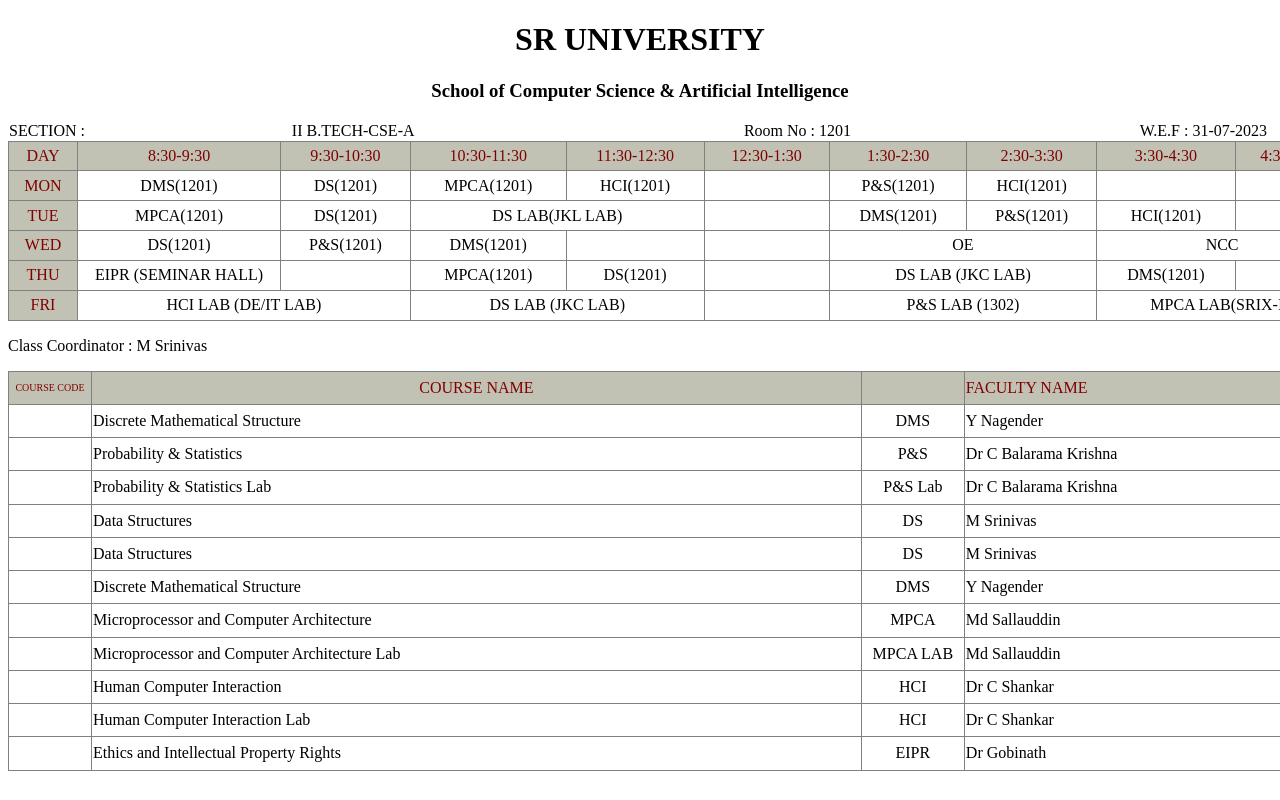
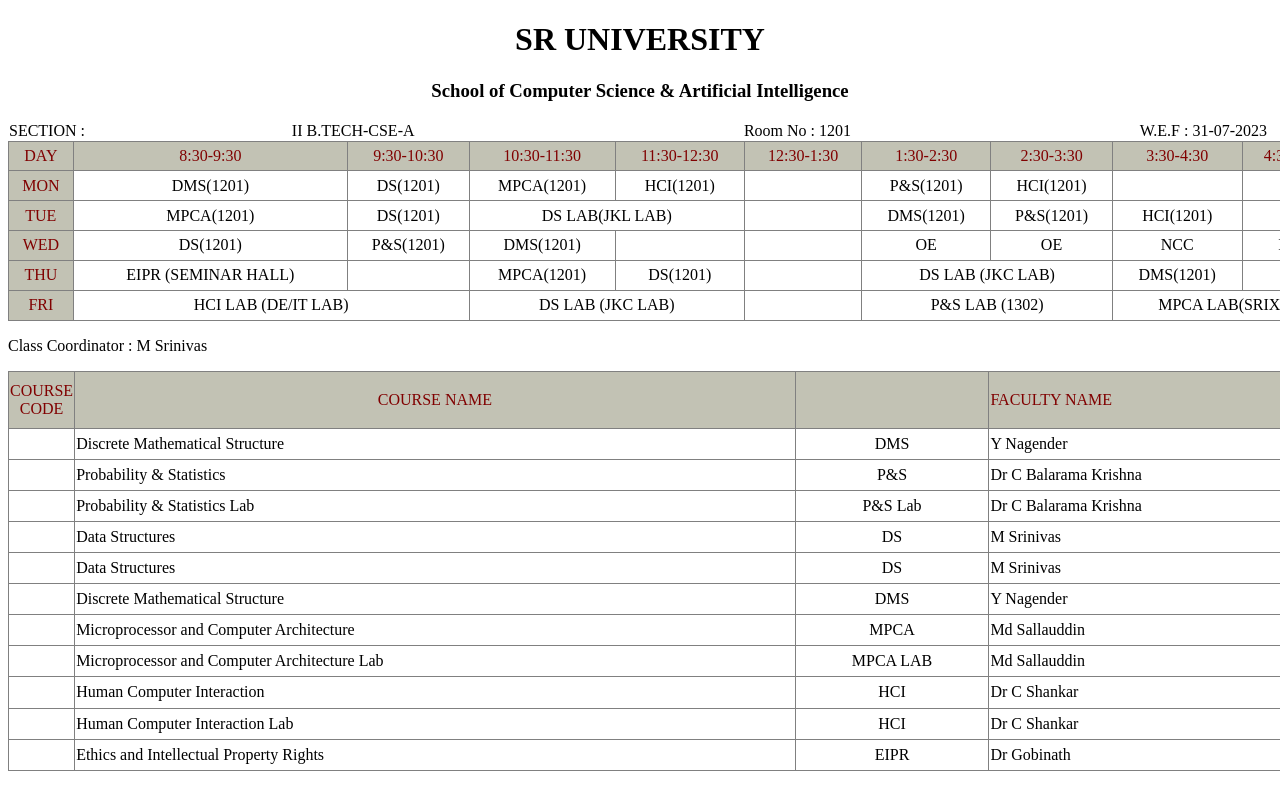
Before and after one commit to arshiyaarshh07/cse_F_HCI_batch04.github.io, a plain HTML site: page index.html in a window 1280 px wide. Shown: the top 800 px of the page. Drawn offline with Linux system fonts and the light colour scheme.

Commit message:
Add files via upload

```diff
--- a/index.html
+++ b/index.html
@@ -1,7 +1,7 @@
-<!DOCTYPE html>
-<!-- saved from url=(0048)file:///C:/Users/user/Desktop/hci/timetable.html -->
-<html><head><meta http-equiv="Content-Type" content="text/html; charset=windows-1252">
-<title> 2 CSE A Time Table</title>
+<!doctype html>
+<html>
+<head>
+<title>'A'Section Time Table</title>
 <style>
 table{
 border-collapse:collapse;
@@ -10,15 +10,15 @@ border-collapse:collapse;
 </head>
 <body>
 <h1><center>SR UNIVERSITY</center></h1>
-<h3><center>School of Computer Science &amp; Artificial Intelligence</center></h3>
+<h3><center>School of Computer Science & Artificial Intelligence</center></h3>
 <table width="1600">
-<tbody><tr><td rowspan="5">SECTION :</td>
+<td rowspan="5">SECTION :</td>
 <td>II B.TECH-CSE-A</td>
 <td>Room No : 1201</td>
 <td>W.E.F : 31-07-2023 </td>
-</tr></tbody></table><table border="1px" width="1340" height="180">
-<tbody><tr style="color:#800000;background-color:#C2C2B4;"><td align="center">DAY</td>
-<td style="width:200px;" align="center">8:30-9:30</td>
+<table border="1px" width="1340" height="180">
+<tr style="color:#800000;background-color:#C2C2B4;"><td align="center">DAY</td>
+<td align="center">8:30-9:30</td>
 <td align="center">9:30-10:30</td>
 <td align="center">10:30-11:30</td>
 <td align="center">11:30-12:30</td>
@@ -35,7 +35,7 @@ border-collapse:collapse;
 <td align="center">MPCA(1201)</td>
 <td align="center">HCI(1201)</td>
 <td align="center" colspan="1"></td>
-<td align="center">P&amp;S(1201)</td>
+<td align="center">P&S(1201)</td>
 <td align="center">HCI(1201)</td>
 <td align="center" colspan="1"></td>
 <td align="center" colspan="1"></td>
@@ -44,22 +44,24 @@ border-collapse:collapse;
 <td style="color:#800000;background-color:#C2C2B4;" align="center">TUE</td>
 <td align="center">MPCA(1201)</td>
 <td align="center">DS(1201)</td>
-<td align="center" colspan="2">DS LAB(JKL LAB)</td>
+<td align="center"colspan="2">DS LAB(JKL LAB)</td>
 <td align="center" colspan="1"></td>
 <td align="center">DMS(1201)</td>
-<td align="center">P&amp;S(1201)</td>
+<td align="center">P&S(1201)</td>
 <td align="center">HCI(1201)</td>
 <td align="center" colspan="1"></td>
 </tr>
 <tr>
 <td style="color:#800000;background-color:#C2C2B4;" align="center">WED</td>
 <td align="center">DS(1201)</td>
-<td align="center">P&amp;S(1201)</td>
+<td align="center">P&S(1201)</td>
 <td align="center">DMS(1201)</td>
+<td align="center"colspan="1"></td>
 <td align="center" colspan="1"></td>
-<td align="center" colspan="1"></td>
-<td align="center" colspan="2">OE</td>
-<td align="center" colspan="2">NCC</td>
+<td align="center">OE</td>
+<td align="center">OE</td>
+<td align="center">NCC</td>
+<td align="center">NCC</td>
 </tr>
 <tr>
 <td style="color:#800000;background-color:#C2C2B4;" align="center">THU</td>
@@ -68,26 +70,26 @@ border-collapse:collapse;
 <td align="center">MPCA(1201)</td>
 <td align="center">DS(1201)</td>
 <td align="center" colspan="1"></td>
-<td align="center" colspan="2">DS LAB (JKC LAB)</td>
+<td align="center"colspan="2">DS LAB (JKC LAB)</td>
 <td align="center">DMS(1201)</td>
 <td align="center" colspan="1"></td>
 </tr>
 <tr>
 <td style="color:#800000;background-color:#C2C2B4;" align="center">FRI</td>
-<td align="center" colspan="2">HCI LAB (DE/IT LAB)</td>
-<td align="center" colspan="2">DS LAB (JKC LAB)</td>
+<td align="center"colspan="2">HCI LAB (DE/IT LAB)</td>
+<td align="center"colspan="2">DS LAB (JKC LAB)</td>
 <td align="center" colspan="1"></td>
-<td align="center" colspan="2">P&amp;S LAB (1302)</td>
-<td align="center" colspan="2">MPCA LAB(SRIX-II)</td>
+<td align="center"colspan="2">P&S LAB (1302)</td>
+<td align="center"colspan="2">MPCA LAB(SRIX-II)</td>
 </tr>
-</tbody></table>
+</table>
 <p>Class Coordinator : M Srinivas</p>
 <table>
-</table><table border="1px" width="1340" height="400">
-<tbody><tr>
-<td style="color:#800000;background-color:#C2C2B4;width:80px;font-size:10px;" align="center">COURSE CODE </td>
+<table border="1px" width="1340" height="400">
+<tr>
+<td style="color:#800000;background-color:#C2C2B4;width:30px;" align="center">COURSE CODE </td>
 <td style="color:#800000;background-color:#C2C2B4;" align="center">COURSE NAME </td>
-<td style="background-color:#C2C2B4;width:100px"></td>
+<td style="background-color:#C2C2B4;"></td>
 <td style="color:#800000;background-color:#C2C2B4;">FACULTY NAME</td>
 </tr>
 <tr>
@@ -98,14 +100,14 @@ border-collapse:collapse;
 </tr>
 <tr>
 <td></td>
-<td>Probability &amp; Statistics</td>
-<td align="center">P&amp;S</td>
+<td>Probability & Statistics</td>
+<td align="center">P&S</td>
 <td>Dr C Balarama Krishna</td>
 </tr>
 <tr>
 <td></td>
-<td>Probability &amp; Statistics Lab</td>
-<td align="center">P&amp;S Lab</td>
+<td>Probability & Statistics Lab</td>
+<td align="center">P&S Lab</td>
 <td>Dr C Balarama Krishna</td>
 </tr>
 <tr>
@@ -156,6 +158,6 @@ border-collapse:collapse;
 <td align="center">EIPR</td>
 <td>Dr Gobinath</td>
 </tr>
-</tbody></table>
-
-</body></html>
+</table>
+</body>
+</html>
```
